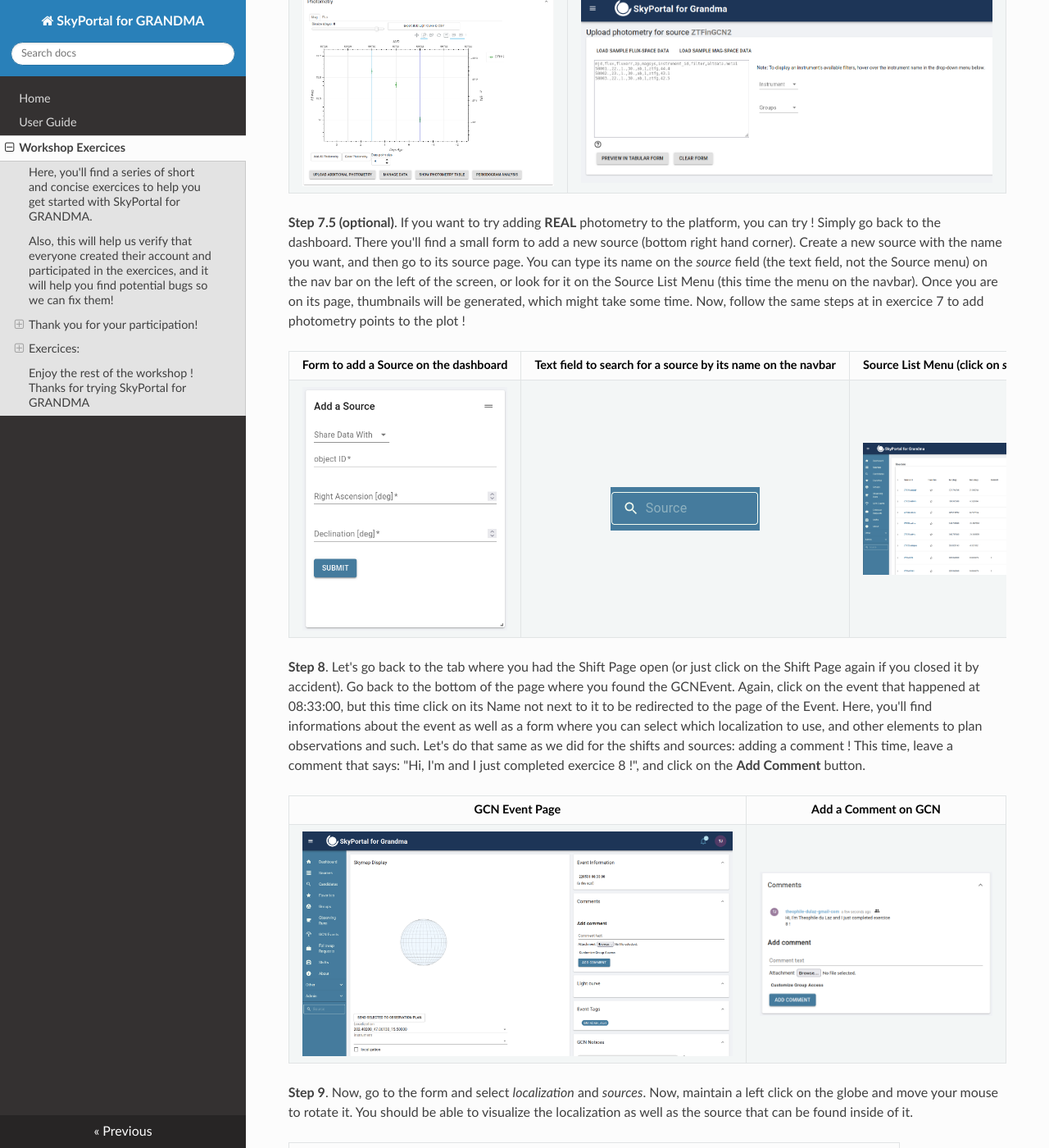
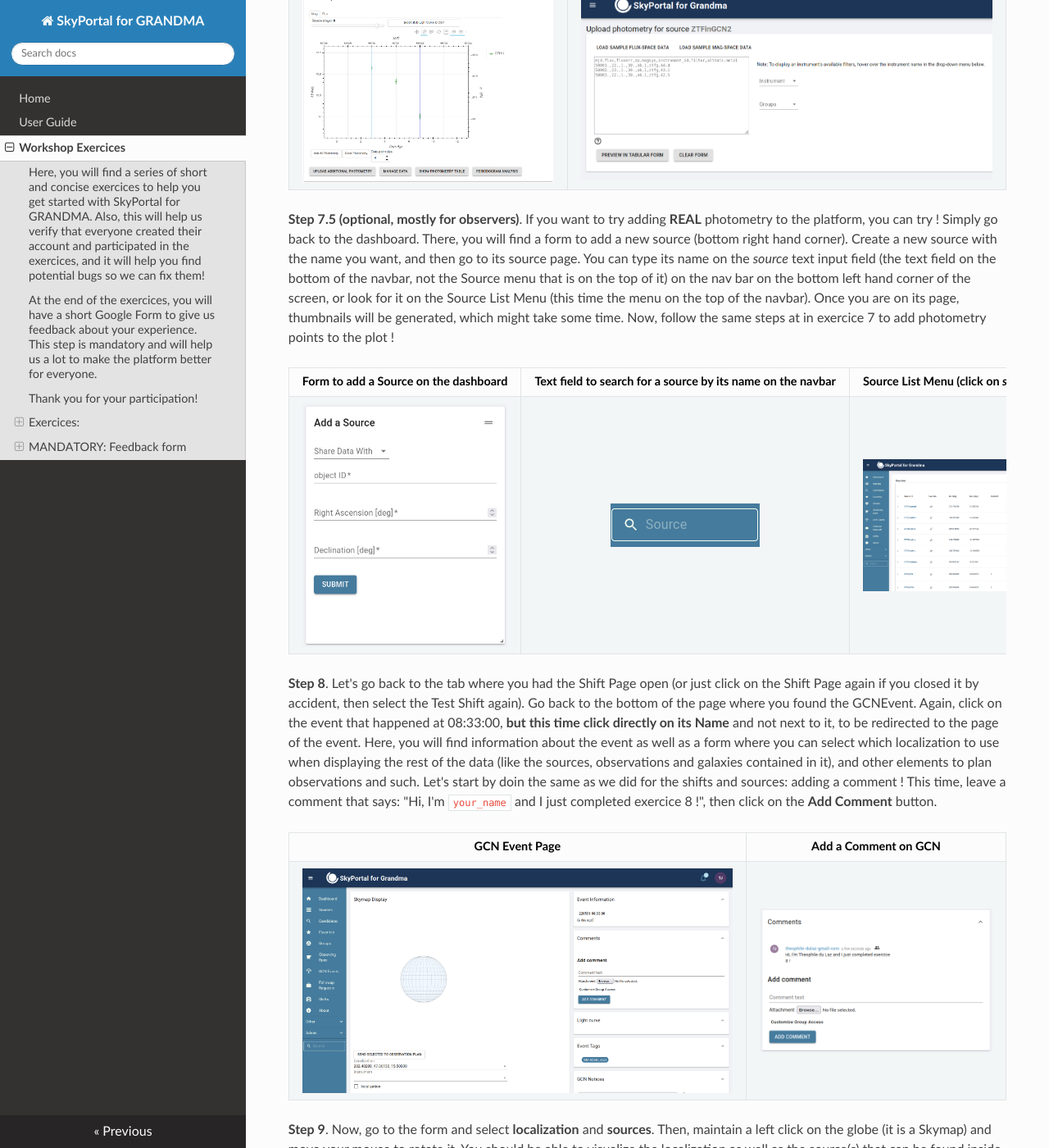
Before and after one commit to grandma-collaboration/icare, an MkDocs documentation site: the page built from docs/workshop/index.md, in a window 1280 px wide and 1400 px high, scrolled down 4221 px. Shown: the whole window at 82% size. Built offline with MkDocs 1.6.1, drawn with Linux system fonts in a browser that asks for light colours; nearby versions of some CDN libraries; some of the changed text lies outside the part shown.

Commit message:
updated exercices, added feedback form

```diff
--- a/docs/workshop/index.md
+++ b/docs/workshop/index.md
@@ -1,26 +1,24 @@
 # WORKSHOP EXERCICES
 
-### **Here, you'll find a series of short and concise exercices to help you get started with SkyPortal for GRANDMA.**
-### **Also, this will help us verify that everyone created their account and participated in the exercices, and it will help you find potential bugs so we can fix them!**
+### **Here, you will find a series of short and concise exercices to help you get started with SkyPortal for GRANDMA. Also, this will help us verify that everyone created their account and participated in the exercices, and it will help you find potential bugs so we can fix them!**
+### At the end of the exercices, you will have a short Google Form to give us feedback about your experience. This step is mandatory and will help us a lot to make the platform better for everyone.
 ### **Thank you for your participation!**
-
-#### The exercices will be focused on the Shift feature, but will make you explore some other core features of SkyPortal.
 
 ### Exercices:
 
-**Step 1**. Go to the Shift page: [https://grandma-v2.ijclab.in2p3.fr/shifts/](https://grandma-v2.ijclab.in2p3.fr/shifts/), and on the calendar click on the **Test Shift** (hint: it's second one on Tuesday). Now, on the right of the screen, you should see the menu of the shift.
+**Step 1**. Go to the Shift page: [https://grandma-v2.ijclab.in2p3.fr/shifts/](https://grandma-v2.ijclab.in2p3.fr/shifts/), and on the calendar click on the **Test Shift** (hint: it's second one on Tuesday). Now, on the right part of the screen, you should see the menu of the shift.
 
-Shift Page            |
-:-------------------------:|
-![](./img/1.png)  |
+Shift Page            | Shift Menu |
+:-------------------------:|:-------------------------:|
+![](./img/1.png)  | ![](./img/2.png) |
 
 **Step 2**. Now that you selected the shift, on the Shift menu on the right part of your screen, click on the **join** button. Right after, you should be able to see your name in the *members* list, and the shift should now be green instead of blue on the calendar. That means that you are now a member of this shift ! You will also receive a notification (the bell on the top right hand corner) saying that you have joined the shift.
 
-Shift Menu - Join Button              |  Updated shift calendar
-:-------------------------:|:-------------------------:
-![](./img/2.png)  |  ![](./img/3.png)
+|  Updated shift calendar |
+:-------------------------:|
+![](./img/3.png)  |
 
-**Step 3**. Now that you are a shifter, let's leave a comment on your shift ! To do that, you can write a comment on the element that is right under the Shift Menu (on the right of your screen). Simply add a comment that says "Hi, I'm <your_name> and I just completed exercice 3 !", and click on the **Add Comment** button.
+**Step 3**. Now that you are a shifter, let's leave a comment on your shift ! To do that, you can write a comment on the element that is right under the Shift Menu (on the right part of your screen). Simply add a comment that says "Hi, I'm `your_full_name` and I just completed exercice 3 !", then click on the **Add Comment** button.
 
 Add a Comment on shift             |
 :-------------------------:|
@@ -28,63 +26,65 @@
 
 
 
-**Step 4**. Now, go to the bottom of the page. Here, you find the list of GCN Events that happened during the shift you selected. You should see quite a few of them. During this exercice, we will interact with the one that happened at 08:33:00 UTC. Click on the GCN Event (**not the name, but the box in which it is contained, or on the arrow on the right of it**). You should be able to see the list of sources that are contained in the most recent localization of the GCN Event. If all goes well, you should see a single source called **ZTFinGCN2**.
+**Step 4**. Now, go to the bottom of the page. Here, you find the list of GCN Events that happened during the shift you selected. You should see quite a few of them. During this exercice, we will interact with the one that happened at 08:33:00 UTC (it is fake, created only for this exercice, but the other ones are real events). Click on the GCN Event (**not the name, but the box in which it is contained, or on the arrow on the right its right**). You should be able to see the list of sources that are contained in the most recent localization of the GCN Event. If all goes well, you should see a single source called **ZTFinGCN2**.
 
 List of GCN Event that happend during a shift            |
 :-------------------------:|
 ![](./img/5.png)  |
 
-**Step 5**. In this exercice and the next, you will be able to interact with the Source that is contained in that event. Right Click on the **ZTFinGCN2** source (on its name) and open the page in a new tab or window, you will be redirected to the Source page. On the Shift Page, you will find several information about the source and tools to interact with it. Let's start by leaving a comment just like we did on the Shift Page. Leave a comment that says: "Hi, I'm <your_name> and I just completed exercice 5 !", and click on the **Add Comment** button.
+**Step 5**. In this exercice and the next, you will be able to interact with the Source that is contained in that event. Right Click on the **ZTFinGCN2** source (on its name) and open the page in a new tab or window, you will be redirected to the Source page associated to this source. On the Source Page, you will find several information about the source and tools to interact with it. Let's start by something you already mastered: leaving a comment just like we did on the Shift Page. Leave a comment that says: "Hi, I'm `your_full_name` and I just completed exercice 5 !", then click on the **Add Comment** button.
 
 Source Page              |  Add a Source Comment
 :-------------------------:|:-------------------------:
 ![](./img/6.png)  |  ![](./img/7.png)
 
-**Step 6**. Now, let's add a classification for that source. You'll find the Classification element right below the list of comments. Here, you'll have to choose a group to which the classification will be associated. **Select the group "GRANDMA"**, then choose a taxonomy. A taxonomy contains a hierarchy of different classification. You should see 2 of them: Sitewide and Fink. For this exercice, lets use the Fink Taxonomy (additionnal information: this taxonomy contains the classifications given by Fink alerts). Then choose the classification of your choice. Last step will be to choose a probability, you can also choose the value you want, and then click on the **Submit** button.
+**Step 6**. Now, let's add a classification for that source. You'll find the Classification element right below the list of comments. Here, you'll have to choose a group to which the classification will be associated. **Select the group "GRANDMA"**, then choose a taxonomy. A taxonomy contains a hierarchy of different classifications. You should see 2 of them: *Sitewide* and *Fink*. For this exercice, lets use the **Fink Taxonomy** (additional information: this taxonomy contains the classifications given by Fink alerts). Then choose the classification of your choice. Last step will be to choose a probability, you can also choose the value you want, and then click on the **Submit** button.
 
 Add a Classification             |
 :-------------------------:|
 ![](./img/8.png)  |
 
-**Step 7**. Now, let's do that last exercice on the Source Page. As you can see on that page, there is a photometry plot (lightcurve). You can easily add photometry points by clicking on the **Upload additional photometry** button. A pop-up will appear, where you'll be able to enter data in a tabular/csv format, in the same way as you had to do during the last GRB Campaign. Example data will be given, you can simply follow the instructions. You will also have to choose an instrument. To know if the instrument you choose has the filters you've written in the text input, simply hover its name. When you are satisfied with your data, click on the **Submit** button. Now, you can go back to the Source Page and see your new photometry points on the plot ! (we advise to use magnitude values between 13 and 15 to be sure that you will see them appear next to the points that already exist on the plot).
+**Step 7**. Now, let's do the last exercice on the Source Page. As you can see on that page, there is a photometry plot (lightcurve). You can easily add photometry points by clicking on the **Upload additional photometry** button. A pop-up will appear, where you'll be able to enter data in a tabular/csv format, in the same way as you had to do during the last GRB Campaign. Example data will be given, you can simply follow the instructions. You will also have to choose an instrument. To know if the instrument you choose has the filters you've written in the text input, simply hover its name. When you are satisfied with your data, click on the **Submit** button. Now, you can go back to the Source Page and see your new photometry points on the plot ! (we advise to use magnitude values between 13 and 15 to be sure that you will see them appear next to the points that already exist on the plot, this is only to make the exercise easier, but any value could be used).
 
 Photometry plot              |  Pop-up window to add additional photometry
 :-------------------------:|:-------------------------:
 ![](./img/9.png)  |  ![](./img/10.png)
 
-**Step 7.5 (optional)**. If you want to try adding **REAL** photometry to the platform, you can try ! Simply go back to the dashboard. There you'll find a small form to add a new source (bottom right hand corner). Create a new source with the name you want, and then go to its source page. You can type its name on the *source* field (the text field, not the Source menu) on the nav bar on the left of the screen, or look for it on the Source List Menu (this time the menu on the navbar). Once you are on its page, thumbnails will be generated, which might take some time. Now, follow the same steps at in exercice 7 to add photometry points to the plot !
+**Step 7.5 (optional, mostly for observers)**. If you want to try adding **REAL** photometry to the platform, you can try ! Simply go back to the dashboard. There, you will find a form to add a new source (bottom right hand corner). Create a new source with the name you want, and then go to its source page. You can type its name on the *source* text input field (the text field on the bottom of the navbar, not the Source menu that is on the top of it) on the nav bar on the bottom left hand corner of the screen, or look for it on the Source List Menu (this time the menu on the top of the navbar). Once you are on its page, thumbnails will be generated, which might take some time. Now, follow the same steps at in exercice 7 to add photometry points to the plot !
 
 Form to add a Source on the dashboard              |  Text field to search for a source by its name on the navbar | Source List Menu (click on *source* on the navbar)
 :-------------------------:|:-------------------------:|:-------------------------:
 ![](./img/11.png)  |  ![](./img/12.png)|  ![](./img/13.png)
 
-**Step 8**. Let's go back to the tab where you had the Shift Page open (or just click on the Shift Page again if you closed it by accident). Go back to the bottom of the page where you found the GCNEvent. Again, click on the event that happened at 08:33:00, but this time click on its Name not next to it to be redirected to the page of the Event. Here, you'll find informations about the event as well as a form where you can select which localization to use, and other elements to plan observations and such.
-Let's do that same as we did for the shifts and sources: adding a comment ! This time, leave a comment that says: "Hi, I'm <your_name> and I just completed exercice 8 !", and click on the **Add Comment** button.
+**Step 8**. Let's go back to the tab where you had the Shift Page open (or just click on the Shift Page again if you closed it by accident, then select the Test Shift again). Go back to the bottom of the page where you found the GCNEvent. Again, click on the event that happened at 08:33:00, **but this time click directly on its Name** and not next to it, to be redirected to the page of the event. Here, you will find information about the event as well as a form where you can select which localization to use when displaying the rest of the data (like the sources, observations and galaxies contained in it), and other elements to plan observations and such.
+Let's start by doin the same as we did for the shifts and sources: adding a comment ! This time, leave a comment that says: "Hi, I'm `your_name` and I just completed exercice 8 !", then click on the **Add Comment** button.
 
 GCN Event Page              |  Add a Comment on GCN
 :-------------------------:|:-------------------------:
 ![](./img/14.png)  |  ![](./img/15.png)
 
-**Step 9**. Now, go to the form and select *localization* and *sources*. Now, maintain a left click on the globe and move your mouse to rotate it. You should be able to visualize the localization as well as the source that can be found inside of it.
+**Step 9**. Now, go to the form and select **localization** and **sources**. Then, maintain a left click on the globe (it is a Skymap) and move your mouse to rotate it. You should be able to visualize the localization as well as the source(s) that can be found inside of it.
 
 GCN Skymap             |
 :-------------------------:|
 ![](./img/16.png)  |
 
-**Step 10**. Go back to the Shift Page, select the shift you had selected earlier, and click on the **leave** button. The shift should go back to being blue on the calendar, and your name should have disappeared from the list of members.
+**Step 10**. This will be the last exercice on the Shift Page. Go back to the Shift Page, select the shift you had selected earlier, then click on the **leave** button. The shift should go back to being blue on the calendar, and your name should disappear from the list of members.
 
-Shift Menu - leave the shift             |  Shift Page
+Shift Menu - leave the shift             |  Updated Shift Page
 :-------------------------:|:-------------------------:
 ![](./img/17.png)  |  ![](./img/18.png)
 
-**Step 11 (Telescope teams only)**. Please go to the Telescopes Page by clicking on "Other" in the navbar, then click on Telescopes. There, please look for your telescope(s). When you find it on the map, please click on the circle below and some informations should appear on the right hand of the page, in the Telescope List menu. Please verify that the data is correct. If you don't find your telescope on the map or if the data is incorrect, please contact us directly and send us the right values. You can reach out to us by slack (@Thomas Culino @Theophile Jegou du Laz) if we are not available in the workshop.
+**Step 11 (Telescope teams only)**. Please go to the Telescopes Page by clicking on "Other" in the navbar, then click on **Telescopes**. There, please look for your respective telescope(s). When you find it on the map, please click on it (click on the marker right below its name. As some telescopes are really close together, feel free to zoom slightly to be sure to click on the correct marker) and some informations should appear on the right part of the page, in the Telescope List menu. Please verify that the data is correct. If you don't find your telescope on the map or if the data is incorrect, please contact us directly and send us the right information. You can reach out to us by slack (@Thomas Culino @Theophile Jegou du Laz) if we are not available during the workshop.
 
-You can do the same for the Instruments Page by clicking on "Other" in the navbar, then click on Instruments.
+You can do the same for the Instruments Page by clicking on "Other" in the navbar, then click on Instruments. You will see the list of all instruments on the left part of the screen. If you don't find the instrument(s) of your telescope(s) or if the data is incorrect, please contact us directly and send us the right information. You can reach out to us by slack (@Thomas Culino @Theophile Jegou du Laz) if we are not available during the workshop.
 
 Telescopes Page            | Instruments Page |
 :-------------------------:|:-------------------------:|
 ![](./img/19.png)  | ![](./img/20.png) |
 
-#### Congratulations ! You completed all of the exercices ! Don't hesitate to explore the platform some more. For the comfort of other users that did not complete their exercices yet, please do not do anything on any of the shifts, gcn events and sources you explored during the exercices. But feel free to have fun on any other gcn events or sources ! :)
+#### Congratulations ! You completed all of the exercices ! You are now an expert of SkyPortal :) Don't hesitate to explore the platform some more, there are many otehr features we did not explore yet. For the comfort of other users that did not complete their exercices yet, please do not do anything on any of the shifts, gcn events, sources, telescopes and instruments you explored during the exercices. But feel free to have fun on any other gcn events and sources ! :) Also, we strongly encourage you to try the Candidate Page.
+
+## MANDATORY: [Feedback form](https://forms.gle/tdK645qVKQG6SNe88)
 
 ### Enjoy the rest of the workshop ! Thanks for trying SkyPortal for GRANDMA
```
